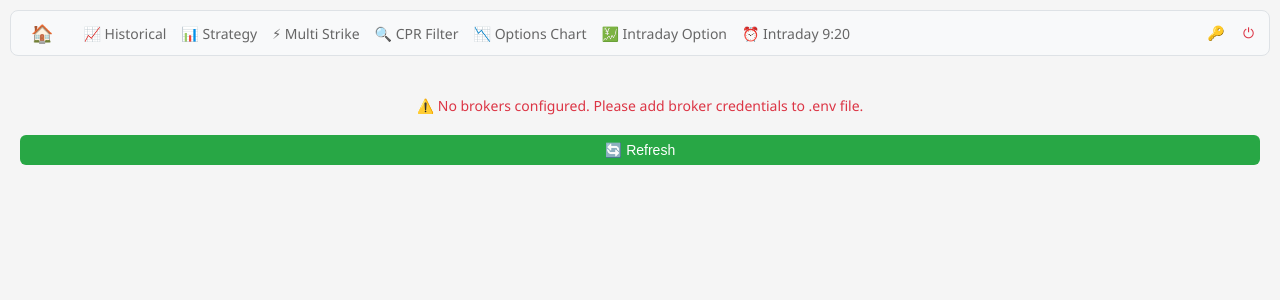
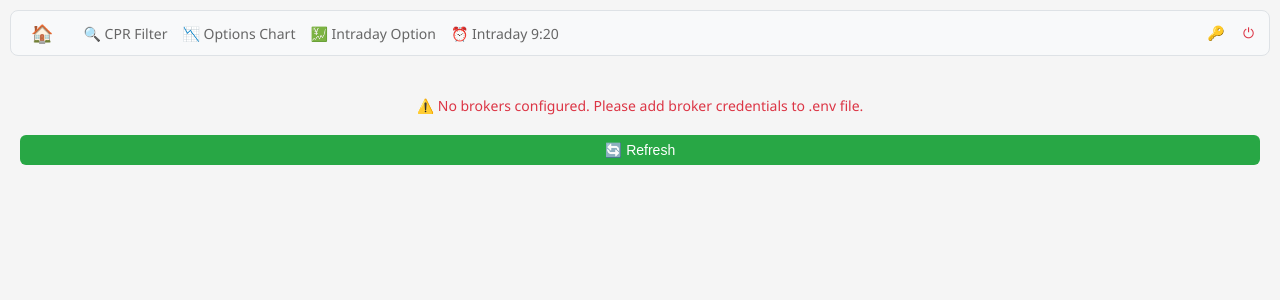
Before and after one commit to kwinkzap-bot/Mine, a Flask app: page / in a window 1280 px wide. Shown: the top 300 px of the page. Run offline with Flask 3, Linux system fonts and the light colour scheme; the visitor is signed in with stand-in values (Sample User, id 1); data that the repository does not hold is empty; some libraries are stand-ins or nearby versions.

Commit message:
Update navigation and cache files
- Commented out Historical, Strategy, and Multi Strike navigation links
- Updated NFO instruments cache
- Navigation now shows only active features: CPR Filter, Options Chart, Intraday Option, Intraday 9:20

```diff
--- a/Mine/templates/base.html
+++ b/Mine/templates/base.html
@@ -15,9 +15,9 @@
     <div class="container">
         <div class="navigation-bar">
             <a href="/" class="nav-link home-link" title="Home">🏠</a>
-            <a href="/historical" class="nav-link {% if request.path == '/historical' %}active{% endif %}">📈 Historical</a>
+            <!-- <a href="/historical" class="nav-link {% if request.path == '/historical' %}active{% endif %}">📈 Historical</a>
             <a href="/strategy" class="nav-link {% if request.path == '/strategy' %}active{% endif %}">📊 Strategy</a>
-            <a href="/multi-strike" class="nav-link {% if request.path == '/multi-strike' %}active{% endif %}">⚡ Multi Strike</a>
+            <a href="/multi-strike" class="nav-link {% if request.path == '/multi-strike' %}active{% endif %}">⚡ Multi Strike</a> -->
             <a href="/cpr-filter" class="nav-link {% if request.path == '/cpr-filter' %}active{% endif %}">🔍 CPR Filter</a>
             <a href="/options-chart" class="nav-link {% if request.path == '/options-chart' %}active{% endif %}">📉 Options Chart</a>
             <a href="/intraday-option" class="nav-link {% if request.path == '/intraday-option' %}active{% endif %}">💹 Intraday Option</a>
```
